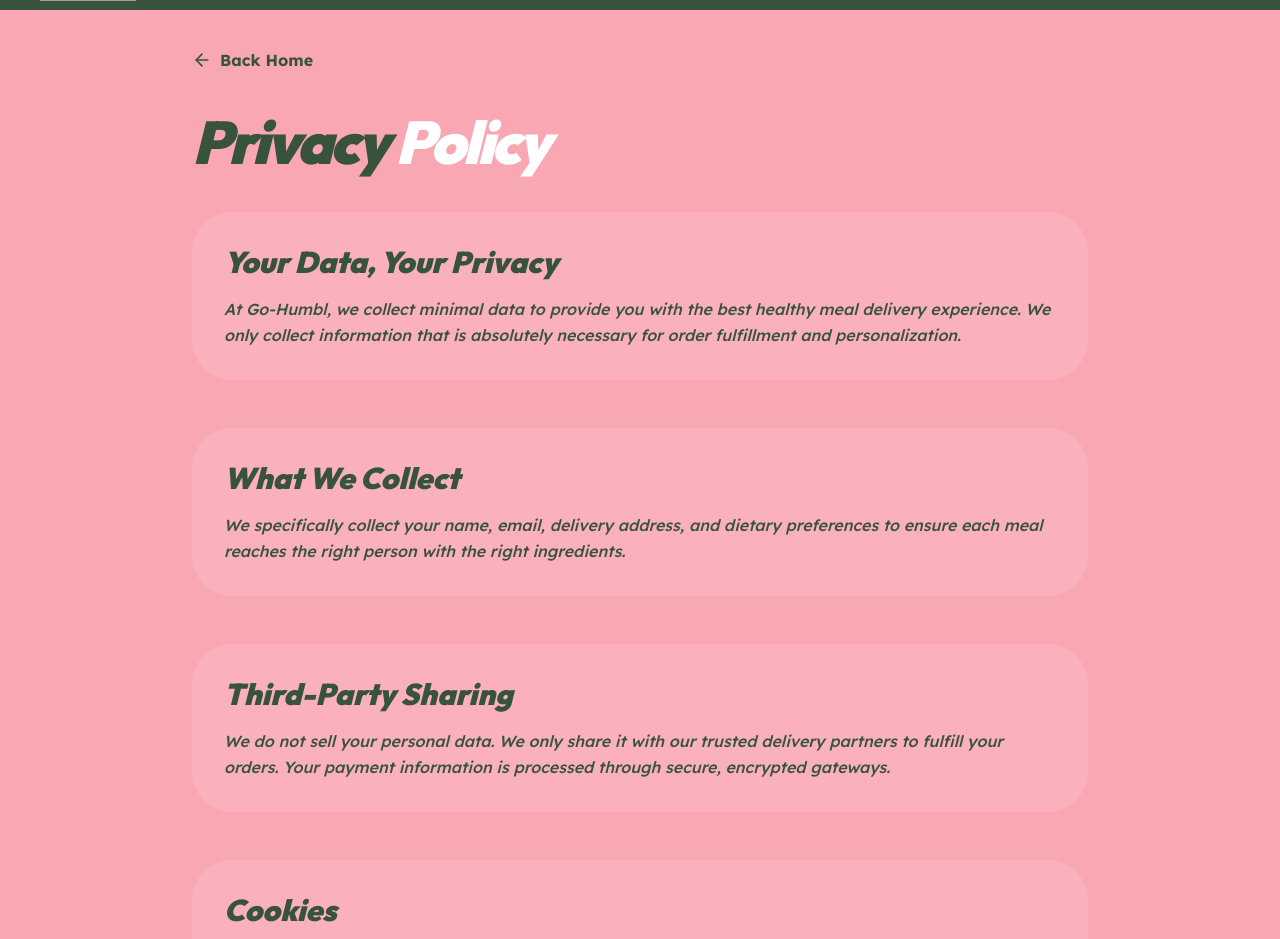
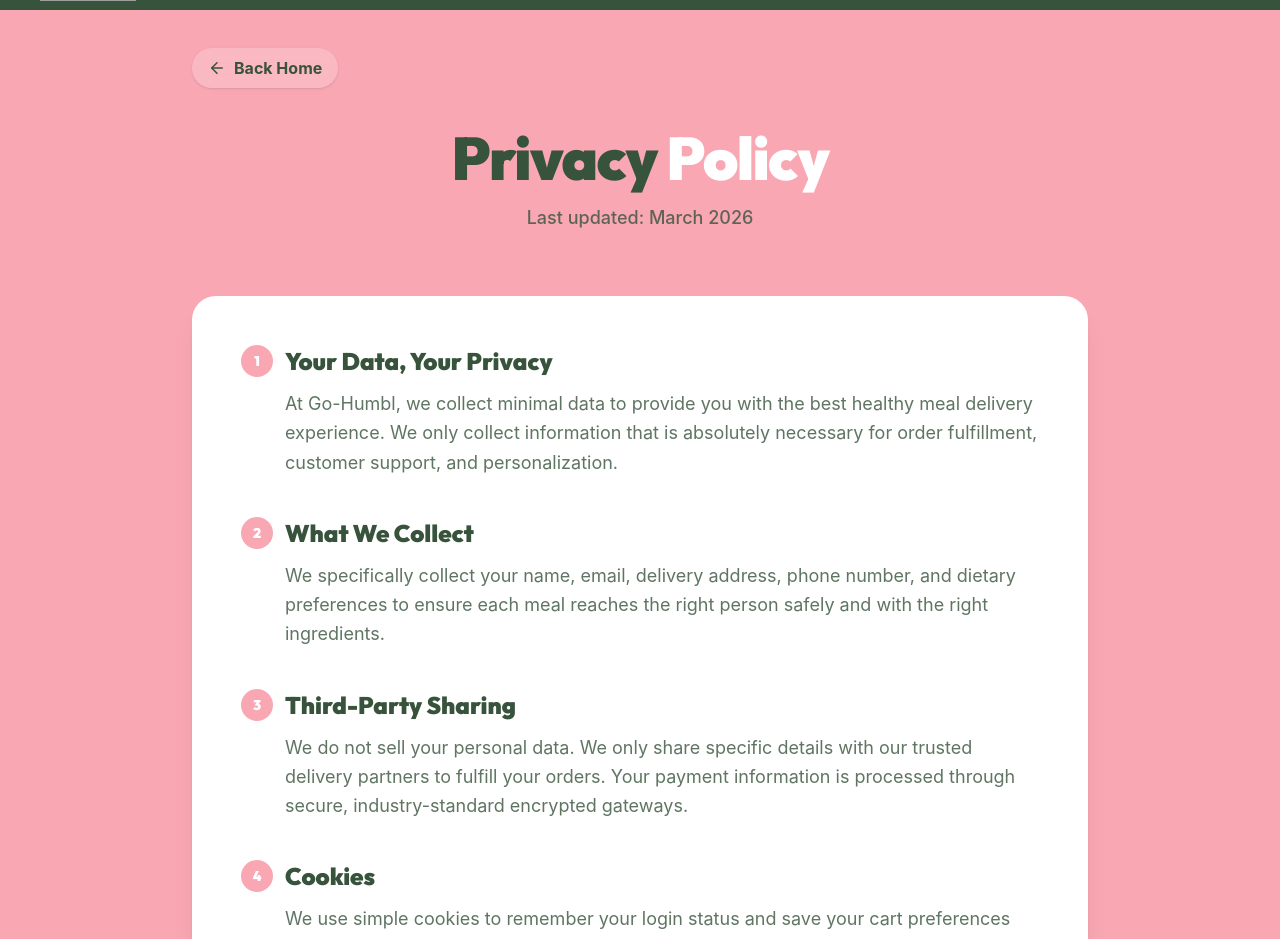
Before and after one commit to Aakash17x08/HUMBL, a React (Vite) app: page /privacy in a window 1280 px wide. Shown: the part 80-1019 px from the top of the page. Built offline with nearby package versions, Linux system fonts and the light colour scheme; grey boxes are pictures that could not be loaded.

Commit message:
feat: Implement BMI Calculator component and add new FAQ, Privacy, and Terms pages, while removing a temporary text file.

```diff
--- a/src/pages/Privacy.jsx
+++ b/src/pages/Privacy.jsx
@@ -6,34 +6,51 @@
   useEffect(() => window.scrollTo(0, 0), []);
 
   return (
-    <div className="min-h-screen bg-brand-pink pt-32 pb-20 px-4 sm:px-8 text-brand-green">
+    <div className="min-h-screen bg-brand-pink pt-32 pb-20 px-4 sm:px-8 text-brand-green font-sans">
       <div className="max-w-4xl mx-auto">
-        <Link to="/" className="inline-flex items-center gap-2 font-bold mb-10 hover:opacity-70 transition-opacity">
-          <ArrowLeft size={20} /> Back Home
+        <Link to="/" className="inline-flex items-center gap-2 font-bold mb-10 text-brand-green hover:text-white transition-colors bg-white/20 px-4 py-2 rounded-full backdrop-blur-sm shadow-sm">
+          <ArrowLeft size={18} /> Back Home
         </Link>
 
-        <h1 className="text-6xl font-black italic tracking-tighter mb-10 leading-none">Privacy <span className="text-white">Policy</span></h1>
+        <div className="text-center mb-16">
+          <h1 className="text-5xl md:text-6xl font-black tracking-tight mb-4 text-brand-green">
+            Privacy <span className="text-white">Policy</span>
+          </h1>
+          <p className="text-brand-green/80 text-lg font-medium">Last updated: March 2026</p>
+        </div>
 
-        <div className="italic font-medium leading-relaxed space-y-12">
-          <div className="bg-brand-white/10 p-8 rounded-[2.5rem]">
-            <h3 className="text-3xl font-black mb-4">Your Data, Your Privacy</h3>
-            <p>At Go-Humbl, we collect minimal data to provide you with the best healthy meal delivery experience. We only collect information that is absolutely necessary for order fulfillment and personalization.</p>
-          </div>
+        <div className="bg-white p-8 md:p-12 rounded-3xl shadow-xl border border-white/50 space-y-10">
+          <section>
+            <h3 className="text-2xl font-black mb-3 text-brand-green flex items-center gap-3">
+              <span className="bg-brand-pink text-white w-8 h-8 rounded-full flex items-center justify-center text-sm">1</span>
+              Your Data, Your Privacy
+            </h3>
+            <p className="text-brand-green/80 text-lg leading-relaxed pl-11">At Go-Humbl, we collect minimal data to provide you with the best healthy meal delivery experience. We only collect information that is absolutely necessary for order fulfillment, customer support, and personalization.</p>
+          </section>
 
-          <div className="bg-brand-white/10 p-8 rounded-[2.5rem]">
-            <h3 className="text-3xl font-black mb-4">What We Collect</h3>
-            <p>We specifically collect your name, email, delivery address, and dietary preferences to ensure each meal reaches the right person with the right ingredients.</p>
-          </div>
+          <section>
+            <h3 className="text-2xl font-black mb-3 text-brand-green flex items-center gap-3">
+              <span className="bg-brand-pink text-white w-8 h-8 rounded-full flex items-center justify-center text-sm">2</span>
+              What We Collect
+            </h3>
+            <p className="text-brand-green/80 text-lg leading-relaxed pl-11">We specifically collect your name, email, delivery address, phone number, and dietary preferences to ensure each meal reaches the right person safely and with the right ingredients.</p>
+          </section>
 
-          <div className="bg-brand-white/10 p-8 rounded-[2.5rem]">
-            <h3 className="text-3xl font-black mb-4">Third-Party Sharing</h3>
-            <p>We do not sell your personal data. We only share it with our trusted delivery partners to fulfill your orders. Your payment information is processed through secure, encrypted gateways.</p>
-          </div>
+          <section>
+            <h3 className="text-2xl font-black mb-3 text-brand-green flex items-center gap-3">
+              <span className="bg-brand-pink text-white w-8 h-8 rounded-full flex items-center justify-center text-sm">3</span>
+              Third-Party Sharing
+            </h3>
+            <p className="text-brand-green/80 text-lg leading-relaxed pl-11">We do not sell your personal data. We only share specific details with our trusted delivery partners to fulfill your orders. Your payment information is processed through secure, industry-standard encrypted gateways.</p>
+          </section>
 
-          <div className="bg-brand-white/10 p-8 rounded-[2.5rem]">
-            <h3 className="text-3xl font-black mb-4">Cookies</h3>
-            <p>We use simple cookies to remember your login and your cart preferences. You can disable them in your browser settings at any time.</p>
-          </div>
+          <section>
+            <h3 className="text-2xl font-black mb-3 text-brand-green flex items-center gap-3">
+              <span className="bg-brand-pink text-white w-8 h-8 rounded-full flex items-center justify-center text-sm">4</span>
+              Cookies
+            </h3>
+            <p className="text-brand-green/80 text-lg leading-relaxed pl-11">We use simple cookies to remember your login status and save your cart preferences for a seamless experience. You have full control and can disable them in your browser settings at any time.</p>
+          </section>
         </div>
       </div>
     </div>
--- a/src/pages/Terms.jsx
+++ b/src/pages/Terms.jsx
@@ -6,34 +6,51 @@
     useEffect(() => window.scrollTo(0, 0), []);
 
   return (
-    <div className="min-h-screen bg-brand-pink pt-32 pb-20 px-4 sm:px-8 text-brand-green">
+    <div className="min-h-screen bg-brand-pink pt-32 pb-20 px-4 sm:px-8 text-brand-green font-sans">
       <div className="max-w-4xl mx-auto">
-        <Link to="/" className="inline-flex items-center gap-2 font-bold mb-10 hover:opacity-70 transition-opacity">
-          <ArrowLeft size={20} /> Back Home
+        <Link to="/" className="inline-flex items-center gap-2 font-bold mb-10 text-brand-green hover:text-white transition-colors bg-white/20 px-4 py-2 rounded-full backdrop-blur-sm shadow-sm">
+          <ArrowLeft size={18} /> Back Home
         </Link>
 
-        <h1 className="text-6xl font-black italic tracking-tighter mb-10 leading-none">Terms & <span className="text-white">Conditions</span></h1>
+        <div className="text-center mb-16">
+          <h1 className="text-5xl md:text-6xl font-black tracking-tight mb-4 text-brand-green">
+            Terms & <span className="text-white">Conditions</span>
+          </h1>
+          <p className="text-brand-green/80 text-lg font-medium">Last updated: March 2026</p>
+        </div>
 
-        <div className="prose-xl italic font-medium leading-relaxed space-y-12">
-          <div className="bg-brand-white/10 p-8 rounded-[2.5rem]">
-            <h3 className="text-3xl font-black mb-4">Agreement to Terms</h3>
-            <p>By using our website, you agree to follow these Terms & Conditions. Use of our services is strictly for personal and non-commercial purposes only.</p>
-          </div>
+        <div className="bg-white p-8 md:p-12 rounded-3xl shadow-xl border border-white/50 space-y-10">
+          <section>
+            <h3 className="text-2xl font-black mb-3 text-brand-green flex items-center gap-3">
+              <span className="bg-brand-pink text-white w-8 h-8 rounded-full flex items-center justify-center text-sm">1</span>
+              Agreement to Terms
+            </h3>
+            <p className="text-brand-green/80 text-lg leading-relaxed pl-11">By using our website, you agree to follow these Terms & Conditions. Use of our services is strictly for personal and non-commercial purposes only.</p>
+          </section>
 
-          <div className="bg-brand-white/10 p-8 rounded-[2.5rem]">
-            <h3 className="text-3xl font-black mb-4">Subscription & Billing</h3>
-            <p>Users can subscribe to our various meal plans. Recurring fees will be applied based on the frequency selected (Daily, Weekly, or Monthly). Subscriptions can be canceled at any time from your account dashboard.</p>
-          </div>
+          <section>
+            <h3 className="text-2xl font-black mb-3 text-brand-green flex items-center gap-3">
+              <span className="bg-brand-pink text-white w-8 h-8 rounded-full flex items-center justify-center text-sm">2</span>
+              Subscription & Billing
+            </h3>
+            <p className="text-brand-green/80 text-lg leading-relaxed pl-11">Users can subscribe to our various meal plans. Recurring fees will be applied based on the frequency selected (Daily, Weekly, or Monthly). Subscriptions can be canceled at any time from your account dashboard without hidden cancellation fees.</p>
+          </section>
 
-          <div className="bg-brand-white/10 p-8 rounded-[2.5rem]">
-            <h3 className="text-3xl font-black mb-4">Refund Policy</h3>
-            <p>Refunds are available only for orders that arrive in poor condition or are delayed beyond reasonable limits. Please contact our support team for any issues within 1 hour of delivery.</p>
-          </div>
+          <section>
+            <h3 className="text-2xl font-black mb-3 text-brand-green flex items-center gap-3">
+              <span className="bg-brand-pink text-white w-8 h-8 rounded-full flex items-center justify-center text-sm">3</span>
+              Refund Policy
+            </h3>
+            <p className="text-brand-green/80 text-lg leading-relaxed pl-11">Refunds are available only for orders that arrive in poor condition or are delayed beyond reasonable limits. Please contact our support team for any issues within 1 hour of delivery to ensure prompt resolution.</p>
+          </section>
 
-          <div className="bg-brand-white/10 p-8 rounded-[2.5rem]">
-            <h3 className="text-3xl font-black mb-4">User Conduct</h3>
-            <p>We reserve the right to terminate your account if any fraudulent activity or misuse of our system is detected.</p>
-          </div>
+          <section>
+            <h3 className="text-2xl font-black mb-3 text-brand-green flex items-center gap-3">
+              <span className="bg-brand-pink text-white w-8 h-8 rounded-full flex items-center justify-center text-sm">4</span>
+              User Conduct
+            </h3>
+            <p className="text-brand-green/80 text-lg leading-relaxed pl-11">We reserve the right to terminate your account if any fraudulent activity, abuse of our refund policy, or misuse of our system is detected.</p>
+          </section>
         </div>
       </div>
     </div>
```
Also changed, not shown: src/components/BMICalculator.jsx (+37 -20 lines), src/pages/FAQ.jsx (+11 -11 lines), dhanashree.txt (deleted).
